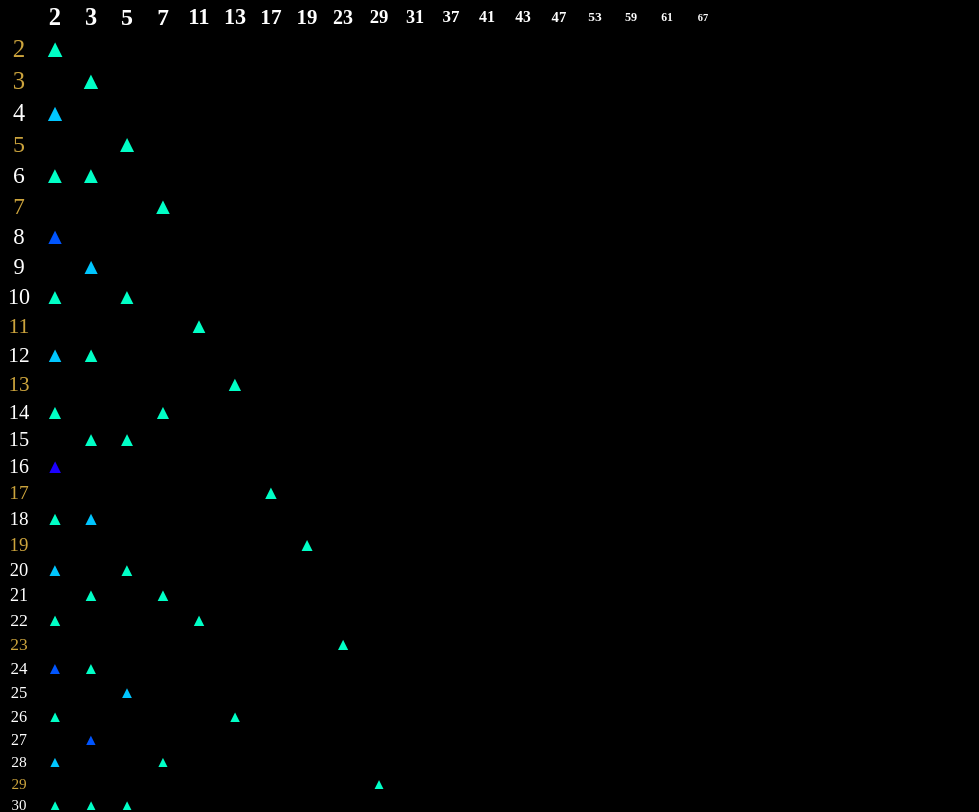
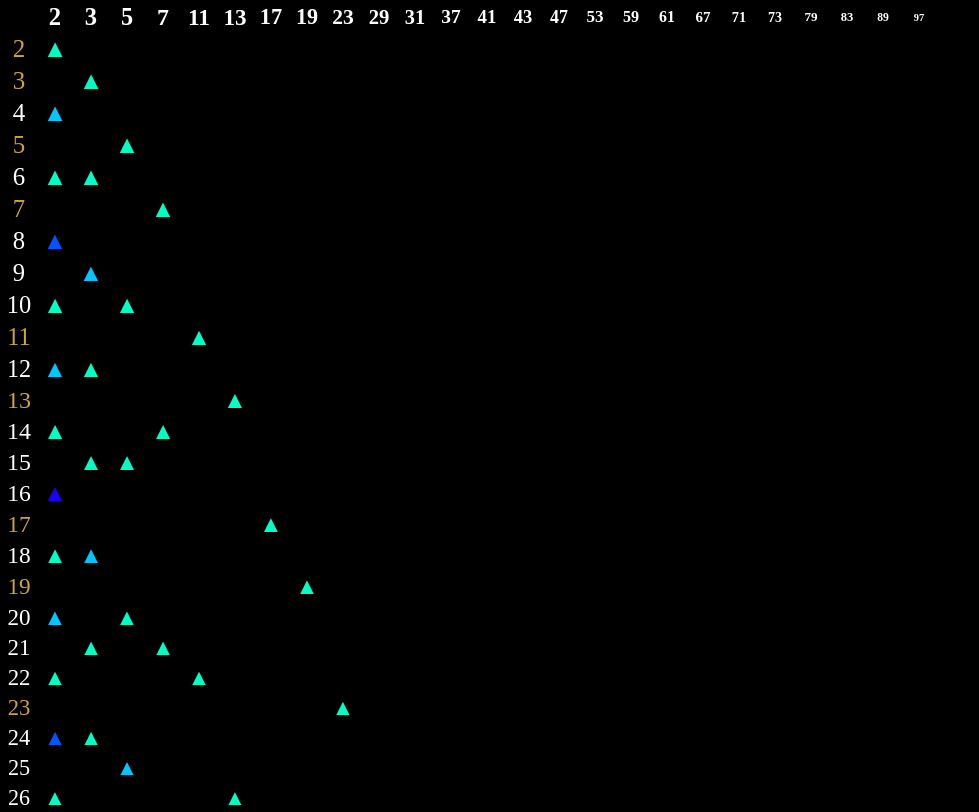
Before and after one commit to thetravisweber/math_with_vue, a Vue app: page /prime-factors in a window 1280 px wide. Shown: the top 812 px of the page, without its empty margins (0-979 px from the left). Built offline with nearby package versions, Linux system fonts and the light colour scheme.

Commit message:
looking hella clean

```diff
--- a/src/components/PrimeFactorsTable.vue
+++ b/src/components/PrimeFactorsTable.vue
@@ -34,7 +34,7 @@ export default {
   data: function () {
     return {
       primes: [2, 3],
-      max_number: 69
+      max_number: 100
     };
   },
   computed: {
@@ -82,7 +82,7 @@ export default {
     },
 
     sizeMap: function (number) {
-      return this.map(number, 0, this.max_number, 25, 0);
+      return this.expmap(number, 0, this.max_number, 25, 0);
     },
 
     columnStyle: function(prime) {
@@ -122,6 +122,15 @@ export default {
     map: function (num, start1, end1, start2, end2) {
       num -= start1;
       num /= (end1-start1);
+      num *= (end2-start2);
+      num += start2;
+      return num;
+    },
+
+    expmap: function (num, start1, end1, start2, end2) {
+      num -= start1;
+      num /= (end1-start1);
+      num = num**1.5;
       num *= (end2-start2);
       num += start2;
       return num;
```
